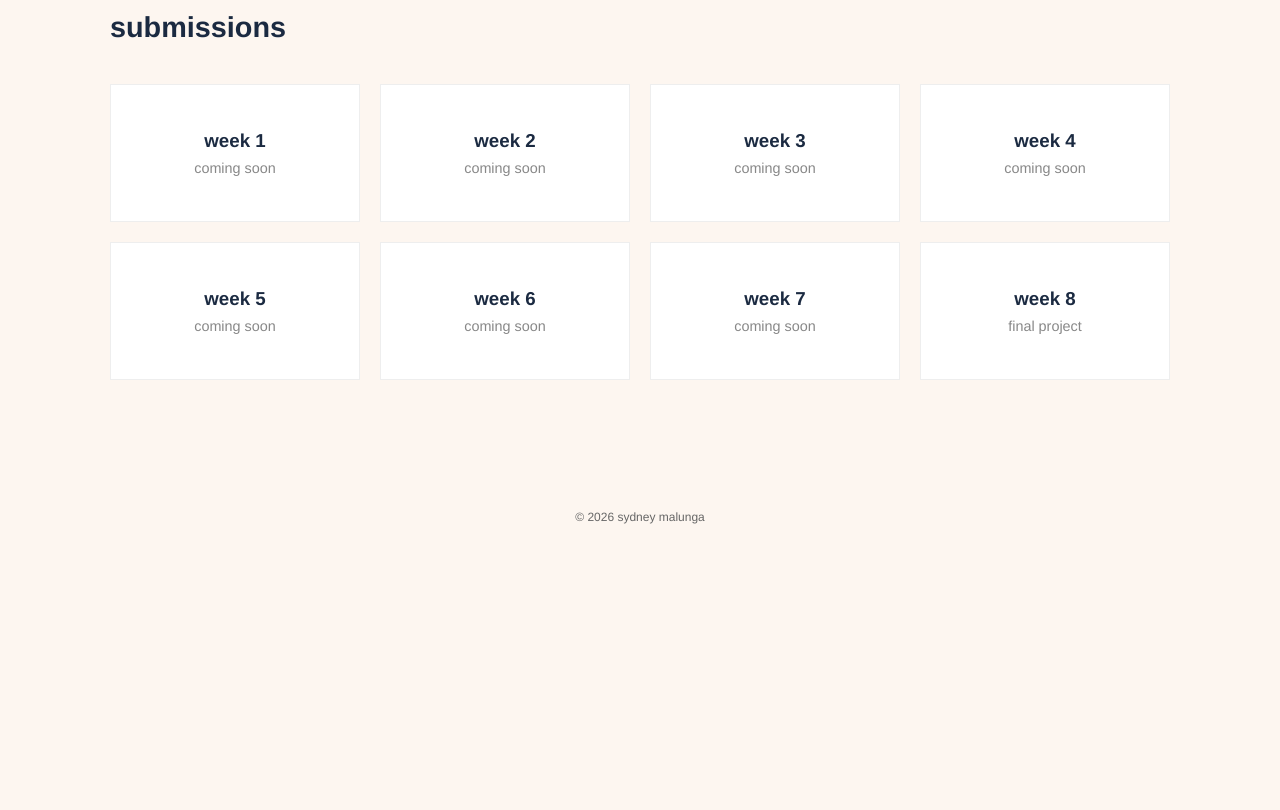
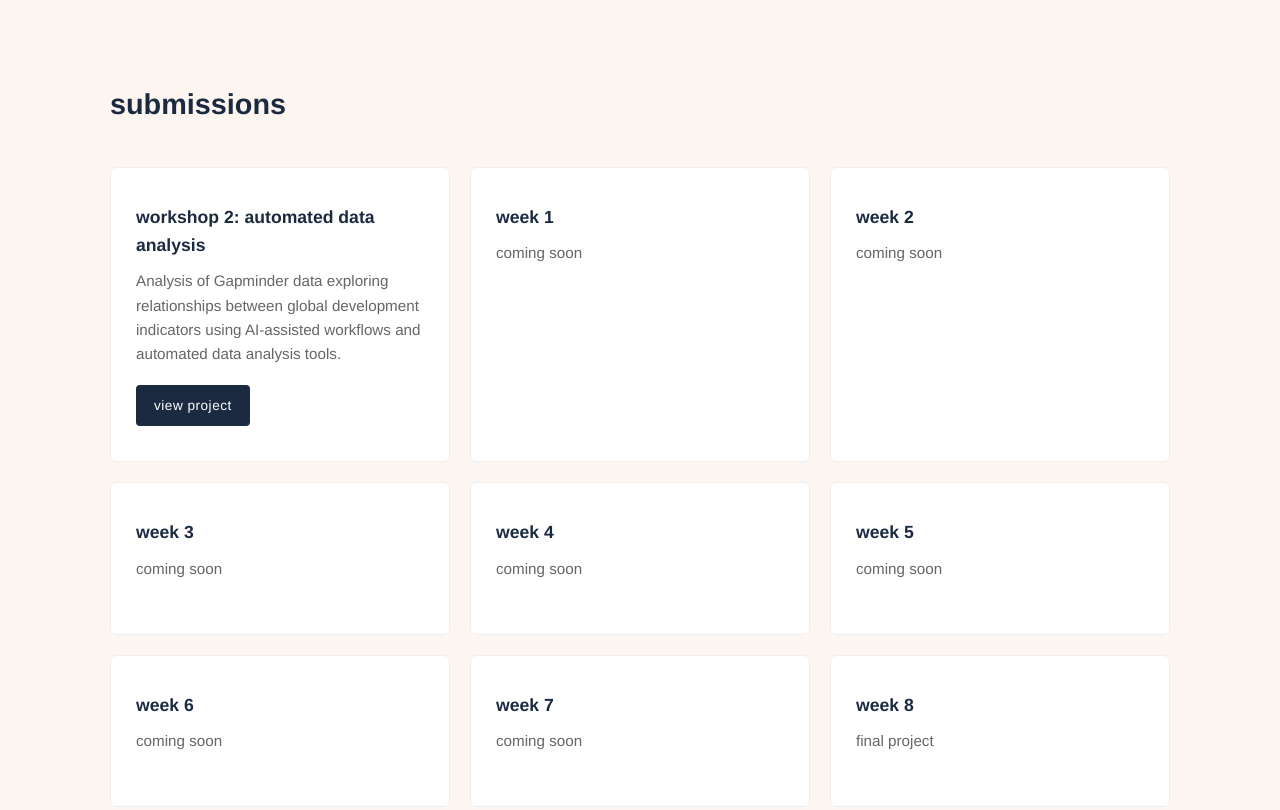
Before and after one commit to buntumalunga/graph-ai-portfolio, a plain HTML site: page index.html in a window 1280 px wide. Shown: the part 1840-2650 px from the top of the page. Before the commit the page ends 2414 px from the top, so only its background shows below. Drawn offline with Linux system fonts and the light colour scheme.

Commit message:
Refactor index.html for layout and style improvements
Refactor HTML and CSS styles for improved layout and readability.

```diff
--- a/index.html
+++ b/index.html
@@ -6,10 +6,22 @@
 <title>AI Portfolio | Sydney Malunga</title>
 
 <style>
-*{margin:0;padding:0;box-sizing:border-box;font-family:'Helvetica Neue',Arial,sans-serif}
-html{scroll-behavior:smooth}
+*{
+  margin:0;
+  padding:0;
+  box-sizing:border-box;
+  font-family:'Helvetica Neue',Arial,sans-serif
+}
 
-body{background:#fdf6f0;color:#1b2a41}
+html{
+  scroll-behavior:smooth
+}
+
+body{
+  background:#fdf6f0;
+  color:#1b2a41;
+  line-height:1.6;
+}
 
 .hero{
   height:85vh;
@@ -18,6 +30,7 @@ body{background:#fdf6f0;color:#1b2a41}
   justify-content:center;
   align-items:center;
   text-align:center;
+  padding:20px;
 }
 
 .avatar{
@@ -40,6 +53,7 @@ body{background:#fdf6f0;color:#1b2a41}
   color:#f57c00;
   font-size:1rem;
   letter-spacing:1px;
+  text-transform:lowercase;
 }
 
 nav{
@@ -52,6 +66,7 @@ nav{
   background:#fff;
   position:sticky;
   top:0;
+  z-index:1000;
 }
 
 nav a{
@@ -60,9 +75,12 @@ nav a{
   font-size:0.85rem;
   letter-spacing:1px;
   text-transform:lowercase;
+  transition:0.2s;
 }
 
-nav a:hover{color:#f57c00}
+nav a:hover{
+  color:#f57c00
+}
 
 .section{
   max-width:1100px;
@@ -106,9 +124,12 @@ nav a:hover{color:#f57c00}
   padding:25px;
   border:1px solid #eee;
   transition:0.25s;
+  border-radius:6px;
 }
 
-.card:hover{transform:translateY(-5px)}
+.card:hover{
+  transform:translateY(-5px)
+}
 
 .card h3{
   margin-bottom:10px;
@@ -117,31 +138,65 @@ nav a:hover{color:#f57c00}
   color:#1b2a41;
 }
 
-.card p, .card li{
+.card p,
+.card li{
   color:#444;
   font-size:0.95rem;
 }
 
-.card ul{padding-left:18px;margin-top:10px}
+.card ul{
+  padding-left:18px;
+  margin-top:10px;
+}
 
 .sub-grid{
   display:grid;
- grid-template-columns:repeat(auto-fit,minmax(220px,1fr));
+  grid-template-columns:repeat(auto-fit,minmax(260px,1fr));
   gap:20px;
 }
 
 .sub{
   background:#fff;
- padding:45px 20px;
- text-align:center;
+  padding:35px 25px;
   border:1px solid #eee;
+  border-radius:6px;
   transition:0.25s;
+  text-align:left;
 }
 
-.sub:hover{transform:scale(1.04)}
+.sub:hover{
+  transform:translateY(-5px)
+}
 
-.sub h3{margin-bottom:8px;color:#1b2a41;text-transform:lowercase}
-.sub p{color:#888;font-size:0.9rem}
+.sub h3{
+  margin-bottom:10px;
+  color:#1b2a41;
+  text-transform:lowercase;
+  font-size:1.1rem;
+}
+
+.sub p{
+  color:#666;
+  font-size:0.95rem;
+  margin-bottom:18px;
+}
+
+.project-link{
+  display:inline-block;
+  text-decoration:none;
+  color:#fff;
+  background:#1b2a41;
+  padding:10px 18px;
+  border-radius:4px;
+  font-size:0.85rem;
+  text-transform:lowercase;
+  letter-spacing:0.5px;
+  transition:0.2s;
+}
+
+.project-link:hover{
+  background:#f57c00;
+}
 
 footer{
   text-align:center;
@@ -151,18 +206,31 @@ footer{
 }
 
 @media(max-width:800px){
- .about-grid{grid-template-columns:1fr}
- .hero h1{font-size:2.2rem}
+
+  .about-grid{
+    grid-template-columns:1fr
+  }
+
+  .hero h1{
+    font-size:2.2rem
+  }
+
+  nav{
+    gap:20px;
+    flex-wrap:wrap;
+  }
 }
 
 </style>
 </head>
+
 <body>
 
 <section class="hero">
 
   <h1>buntubethu malunga</h1>
   <p>generative ai • research • nutrition</p>
+
 </section>
 
 <nav>
@@ -172,23 +240,42 @@ footer{
 </nav>
 
 <section id="about" class="section">
+
   <h2>about</h2>
+
   <div class="about-grid">
+
     <div class="about-img"></div>
+
     <div class="about-text">
-      <p>I am a Clinical Research Assistant and Culinary Nutrition Professional with a background in Biochemistry, working at the intersection of science, nutrition and public health.</p>
-      <p>I explore how food and behavioural insights influence health outcomes, translating research into practical and sustainable nutrition solutions.</p>
-      <p>My work bridges clinical research, data analysis and creative food systems.</p>
+      <p>
+        I am a Clinical Research Assistant and Culinary Nutrition Professional with a background in Biochemistry, working at the intersection of science, nutrition and public health.
+      </p>
+
+      <p>
+        I explore how food and behavioural insights influence health outcomes, translating research into practical and sustainable nutrition solutions.
+      </p>
+
+      <p>
+        My work bridges clinical research, data analysis and creative food systems.
+      </p>
     </div>
+
   </div>
+
 </section>
 
 <section id="course" class="section">
+
   <h2>course</h2>
+
   <div class="card-grid">
+
     <div class="card">
       <h3>overview</h3>
-      <p>8-week immersive course focused on no-code AI tools for productivity, automation and research workflows.</p>
+      <p>
+        8-week immersive course focused on no-code AI tools for productivity, automation and research workflows.
+      </p>
     </div>
 
     <div class="card">
@@ -209,21 +296,75 @@ footer{
         <li>capstone project</li>
       </ul>
     </div>
+
   </div>
+
 </section>
 
 <section id="submissions" class="section">
+
   <h2>submissions</h2>
+
   <div class="sub-grid">
-    <div class="sub"><h3>week 1</h3><p>coming soon</p></div>
-    <div class="sub"><h3>week 2</h3><p>coming soon</p></div>
-    <div class="sub"><h3>week 3</h3><p>coming soon</p></div>
-    <div class="sub"><h3>week 4</h3><p>coming soon</p></div>
-    <div class="sub"><h3>week 5</h3><p>coming soon</p></div>
-    <div class="sub"><h3>week 6</h3><p>coming soon</p></div>
-    <div class="sub"><h3>week 7</h3><p>coming soon</p></div>
-    <div class="sub"><h3>week 8</h3><p>final project</p></div>
+
+    <div class="sub">
+      <h3>workshop 2: automated data analysis</h3>
+
+      <p>
+        Analysis of Gapminder data exploring relationships between global development indicators using AI-assisted workflows and automated data analysis tools.
+      </p>
+
+      <a
+        class="project-link"
+        href="https://buntumalunga.github.io/graph-ai-portfolio/buntuworkshop2.html"
+        target="_blank"
+      >
+        view project
+      </a>
     </div>
+
+    <div class="sub">
+      <h3>week 1</h3>
+      <p>coming soon</p>
+    </div>
+
+    <div class="sub">
+      <h3>week 2</h3>
+      <p>coming soon</p>
+    </div>
+
+    <div class="sub">
+      <h3>week 3</h3>
+      <p>coming soon</p>
+    </div>
+
+    <div class="sub">
+      <h3>week 4</h3>
+      <p>coming soon</p>
+    </div>
+
+    <div class="sub">
+      <h3>week 5</h3>
+      <p>coming soon</p>
+    </div>
+
+    <div class="sub">
+      <h3>week 6</h3>
+      <p>coming soon</p>
+    </div>
+
+    <div class="sub">
+      <h3>week 7</h3>
+      <p>coming soon</p>
+    </div>
+
+    <div class="sub">
+      <h3>week 8</h3>
+      <p>final project</p>
+    </div>
+
+  </div>
+
 </section>
 
 <footer>
```
Lines whose indentation alone changed are shown as unchanged.
